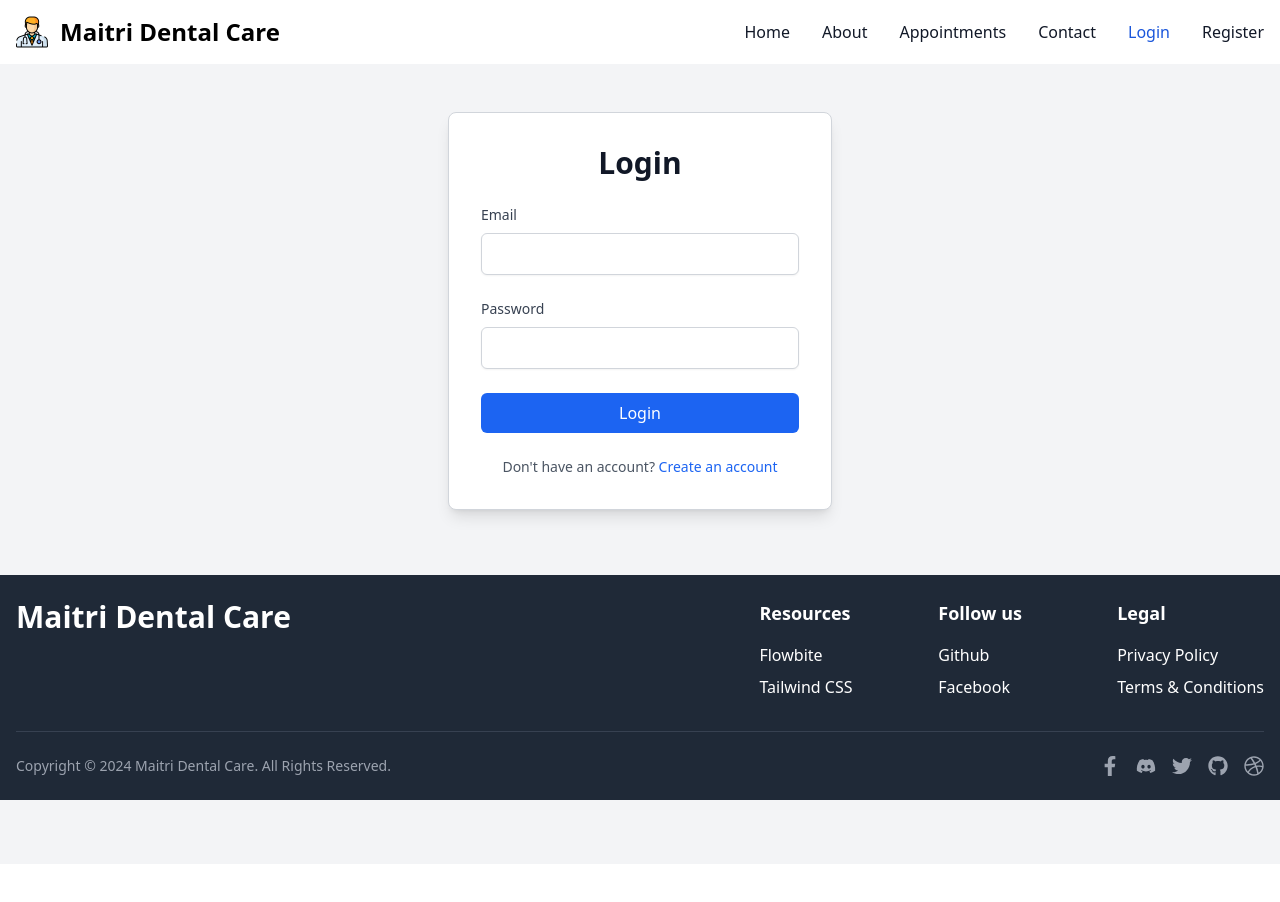
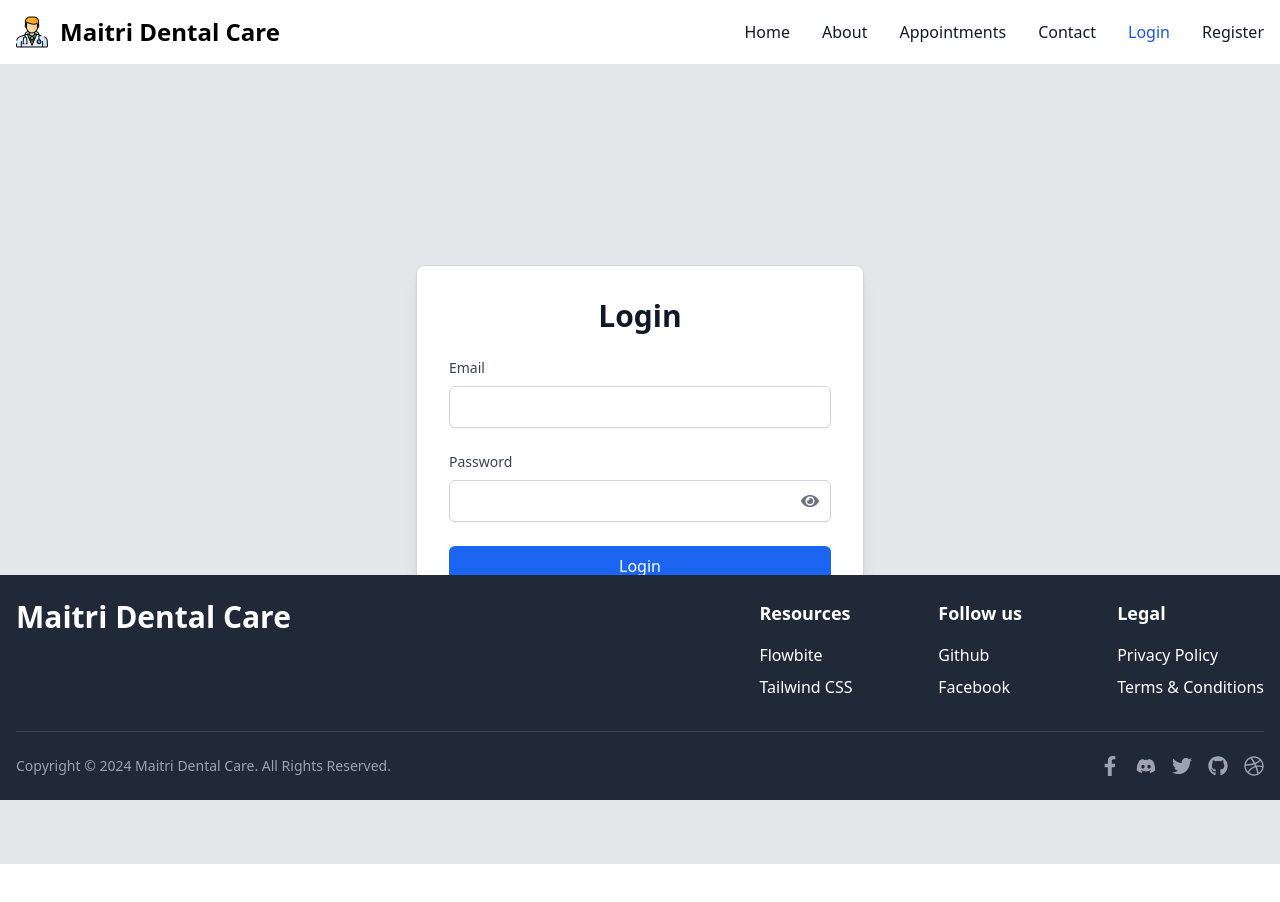
Before and after one commit to prabalbhandary/Maitri_Dental_Care, a React (Create React App) app in the folder client/: page /login in a window 1280 px wide. Shown: the top 902 px of the page. Built offline with nearby package versions, Linux system fonts and the light colour scheme.

Commit message:
Maitri_Dental_Care

```diff
--- a/client/src/pages/Login/Login.jsx
+++ b/client/src/pages/Login/Login.jsx
@@ -6,9 +6,11 @@ import { API } from '../../API/API';
 import { useDispatch } from 'react-redux';
 import {jwtDecode} from 'jwt-decode';
 import { login } from '../../redux/authSlice/authSlice';
+import { FaEye, FaEyeSlash } from 'react-icons/fa';
 
 const Login = () => {
   const [formData, setFormData] = useState({ email: '', password: '' });
+  const [showPassword, setShowPassword] = useState(false);
   const navigate = useNavigate();
   const dispatch = useDispatch();
 
@@ -39,13 +41,13 @@ const Login = () => {
   };
 
   return (
-    <div className="flex items-start justify-center min-h-screen bg-gray-100 py-12">
-      <div className="w-full max-w-sm p-8 bg-white shadow-lg rounded-lg border border-gray-300">
+    <div className="flex items-center justify-center min-h-screen bg-gray-200 py-12">
+      <div className="w-full max-w-md p-8 bg-white shadow-lg rounded-lg border border-gray-300">
         <Link to="/">
-          <h2 className="text-3xl font-extrabold text-center mb-6 text-gray-900">Login</h2>
+          <h2 className="text-3xl font-bold text-center mb-6 text-gray-900">Login</h2>
         </Link>
         <form onSubmit={handleSubmit}>
-          <div className="mb-6">
+          <div className="relative mb-6">
             <label htmlFor="email" className="block text-sm font-medium text-gray-700 mb-2">Email</label>
             <input
               type="email"
@@ -57,17 +59,31 @@ const Login = () => {
               required
             />
           </div>
-          <div className="mb-6">
+          <div className="relative mb-6">
             <label htmlFor="password" className="block text-sm font-medium text-gray-700 mb-2">Password</label>
+            <div className="relative">
               <input
-              type="password"
+                type={showPassword ? 'text' : 'password'}
                 id="password"
                 name="password"
                 value={formData.password}
                 onChange={handleChange}
-              className="w-full px-4 py-2 border border-gray-300 rounded-md shadow-sm focus:ring-2 focus:ring-blue-500 focus:border-blue-500"
+                className="w-full px-4 py-2 pr-12 border border-gray-300 rounded-md shadow-sm focus:ring-2 focus:ring-blue-500 focus:border-blue-500"
                 required
               />
+              <button
+                type="button"
+                onClick={() => setShowPassword(!showPassword)}
+                className="absolute inset-y-0 right-0 flex items-center pr-3"
+                aria-label={showPassword ? "Hide password" : "Show password"}
+              >
+                {showPassword ? (
+                  <FaEyeSlash className="text-gray-500 text-lg" />
+                ) : (
+                  <FaEye className="text-gray-500 text-lg" />
+                )}
+              </button>
+            </div>
           </div>
           <button
             type="submit"
--- a/client/src/pages/Register/Register.jsx
+++ b/client/src/pages/Register/Register.jsx
@@ -3,6 +3,7 @@ import { Link, useNavigate } from 'react-router-dom';
 import axios from 'axios';
 import { toast } from 'react-toastify';
 import { API } from '../../API/API';
+import { FaEye, FaEyeSlash } from 'react-icons/fa';
 
 const Register = () => {
   const [formData, setFormData] = useState({
@@ -14,6 +15,7 @@ const Register = () => {
     role: 'patient',
   });
 
+  const [showPassword, setShowPassword] = useState(false);
   const navigate = useNavigate();
 
   const handleChange = (e) => {
@@ -44,7 +46,7 @@ const Register = () => {
   };
 
   return (
-    <div className="min-h-screen bg-gray-200 flex items-start justify-center py-8">
+    <div className="min-h-screen bg-gray-200 flex items-center justify-center py-8">
       <div className="w-full max-w-lg p-8 bg-white shadow-md rounded-lg">
         <Link to="/">
           <h2 className="text-4xl font-bold text-center text-gray-800 mb-8">Register</h2>
@@ -100,17 +102,28 @@ const Register = () => {
               required
             />
           </div>
-          <div>
+          <div className="relative">
             <label htmlFor="password" className="block text-sm font-medium text-gray-700 mb-2">Password</label>
             <input
-              type="password"
+              type={showPassword ? 'text' : 'password'}
               id="password"
               name="password"
               value={formData.password}
               onChange={handleChange}
-              className="w-full px-4 py-3 border border-gray-300 rounded-lg shadow-sm focus:ring-blue-500 focus:border-blue-500 transition duration-150 ease-in-out"
+              className="w-full px-4 py-3 pr-12 border border-gray-300 rounded-lg shadow-sm focus:ring-blue-500 focus:border-blue-500 transition duration-150 ease-in-out"
               required
             />
+            <button
+              type="button"
+              onClick={() => setShowPassword(!showPassword)}
+              className="absolute inset-y-0 right-0 flex items-center px-3"
+            >
+              {showPassword ? (
+                <FaEyeSlash className="text-gray-500 text-lg" />
+              ) : (
+                <FaEye className="text-gray-500 text-lg" />
+              )}
+            </button>
           </div>
           <div>
             <label htmlFor="role" className="block text-sm font-medium text-gray-700 mb-2">Role</label>
@@ -124,6 +137,7 @@ const Register = () => {
               <option value="patient">Patient</option>
               <option value="doctor">Doctor</option>
               <option value="admin">Admin</option>
+              <option value="assistant">Assistant</option>
             </select>
           </div>
           <div className="flex flex-col md:flex-row justify-between items-center">
```
Also changed, not shown: 1 other file (tests, documents, lock files or other folders). Lines whose indentation alone changed are shown as unchanged.
